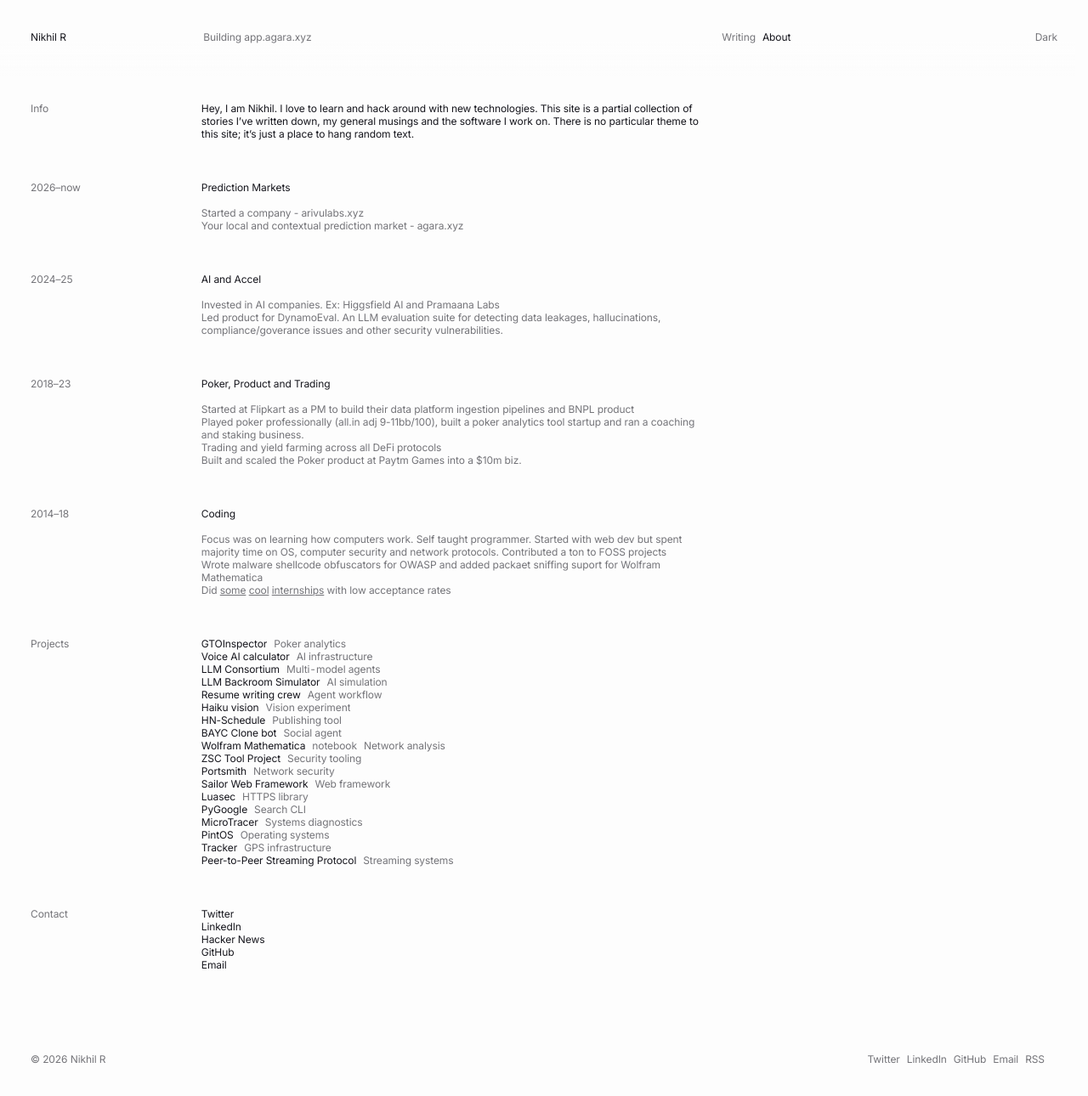
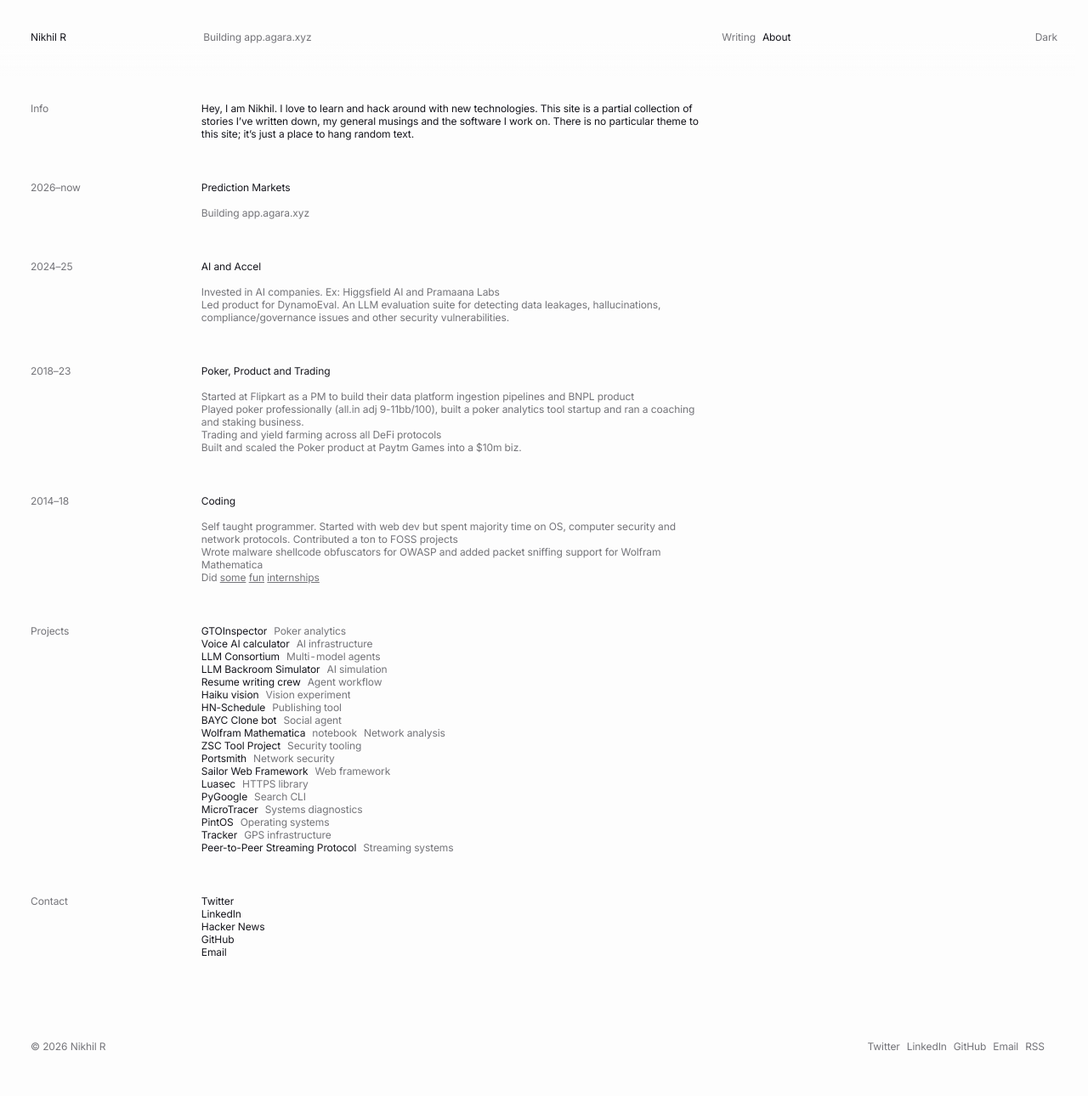
Before and after one commit to r-nikhil/r-nikhil.github.io, a Jekyll site: the page built from _pages/about.md, in a window 1280 px wide and 1290 px high. Shown: the whole window at 85% size. Built offline with Jekyll 4.4.1, drawn with Linux system fonts in a browser that asks for light colours.

Commit message:
About: single line for 2026, tidy the 2014-18 entries, fix three typos
Co-Authored-By: Claude Fable 5.2 <noreply@anthropic.com>

```diff
--- a/_pages/about.md
+++ b/_pages/about.md
@@ -12,8 +12,7 @@ title: About
   <div class="body prose-s">
     <p>Prediction Markets</p>
     <ul class="grey">
-      <li>Started a company - <a href="https://arivulabs.xyz">arivulabs.xyz</a></li>
-      <li>Your local and contextual prediction market - <a href="https://agara.xyz">agara.xyz</a></li>
+      <li>Building <a href="https://app.agara.xyz">app.agara.xyz</a></li>
     </ul>
   </div>
 </section>
@@ -23,7 +22,7 @@ title: About
     <p>AI and Accel</p>
     <ul class="grey">
       <li>Invested in AI companies. Ex: Higgsfield AI and Pramaana Labs</li>
-      <li>Led product for DynamoEval. An LLM evaluation suite for detecting data leakages, hallucinations, compliance/goverance issues and other security vulnerabilities.</li>
+      <li>Led product for DynamoEval. An LLM evaluation suite for detecting data leakages, hallucinations, compliance/governance issues and other security vulnerabilities.</li>
     </ul>
   </div>
 </section>
@@ -44,9 +43,9 @@ title: About
   <div class="body prose-s">
     <p>Coding</p>
     <ul class="grey">
-      <li>Focus was on learning how computers work. Self taught programmer. Started with web dev but spent majority time on OS, computer security and network protocols. Contributed a ton to FOSS projects</li>
-      <li>Wrote malware shellcode obfuscators for OWASP and added packaet sniffing suport for Wolfram Mathematica</li>
-      <li>Did <ins><a href="https://summerofcode.withgoogle.com/">some</a></ins> <ins><a href="https://owasp.org/www-community/initiatives/code_sprint/">cool</a></ins> <ins><a href="https://education.wolfram.com/summer-school">internships</a></ins> with low acceptance rates</li>
+      <li>Self taught programmer. Started with web dev but spent majority time on OS, computer security and network protocols. Contributed a ton to FOSS projects</li>
+      <li>Wrote malware shellcode obfuscators for OWASP and added packet sniffing support for Wolfram Mathematica</li>
+      <li>Did <ins><a href="https://summerofcode.withgoogle.com/">some</a></ins> <ins><a href="https://owasp.org/www-community/initiatives/code_sprint/">fun</a></ins> <ins><a href="https://education.wolfram.com/summer-school">internships</a></ins></li>
     </ul>
   </div>
 </section>
```
